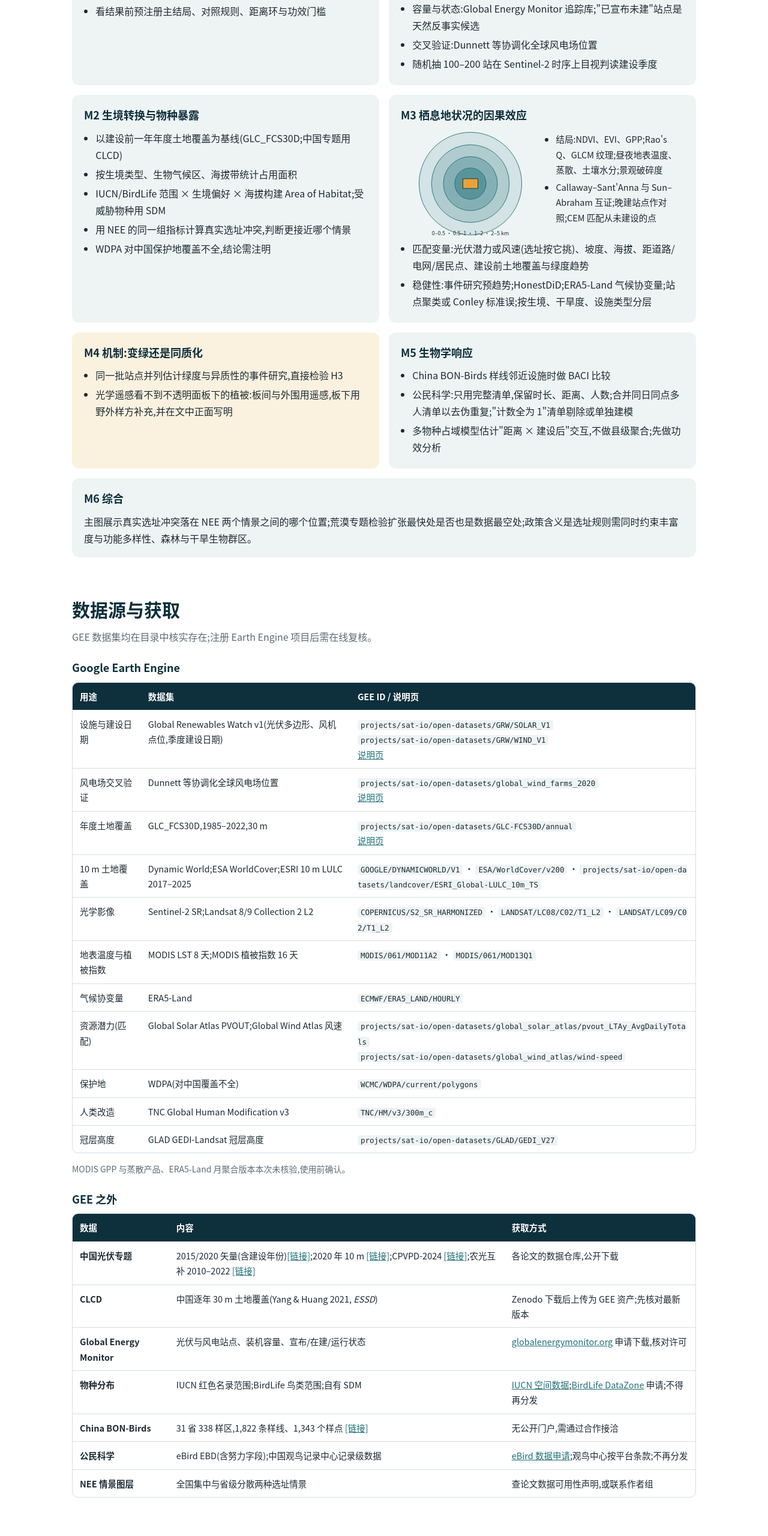
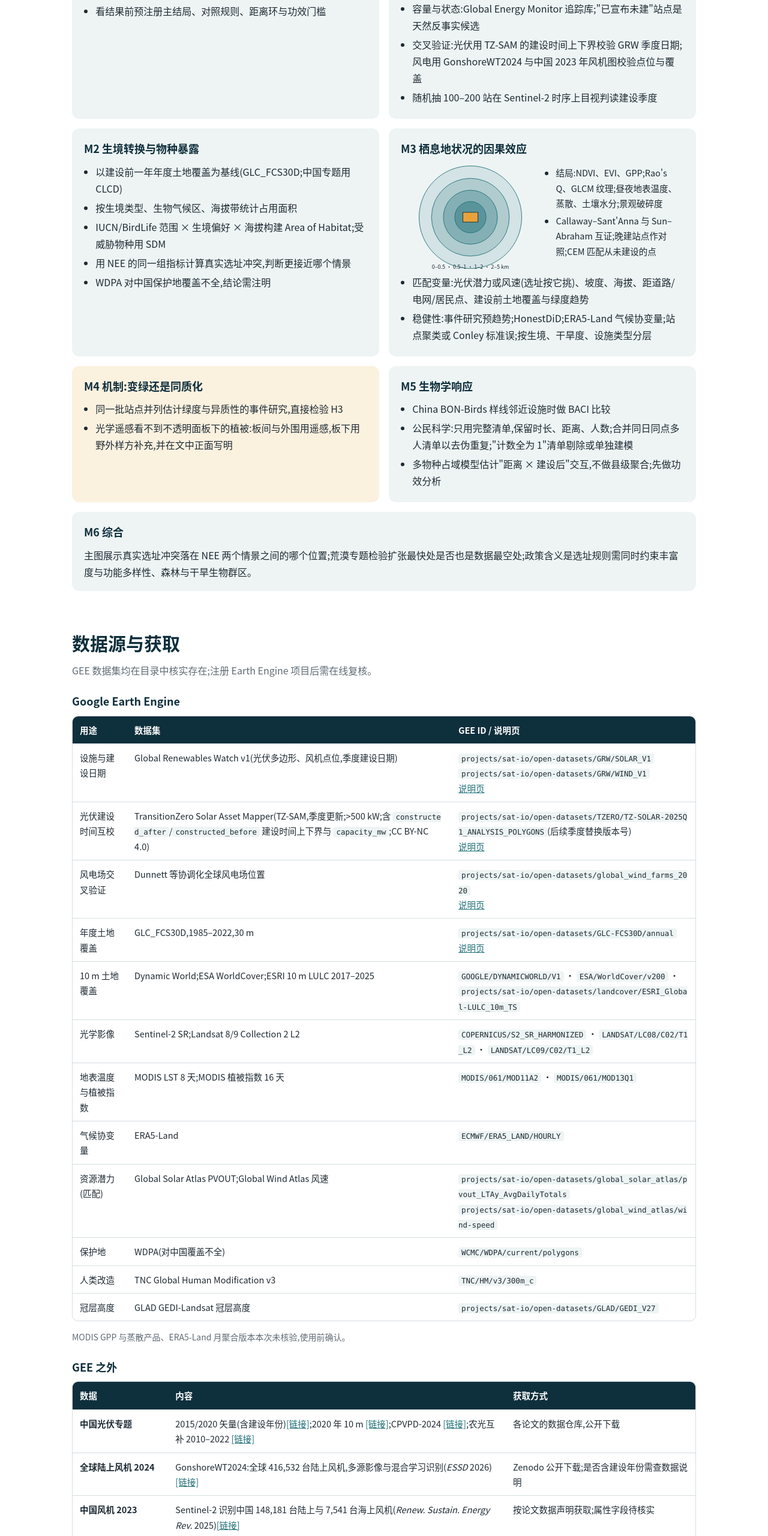
Before and after one commit to dingchenchen6/renewables-biodiversity-rs, a website: page index.html in a window 1280 px wide. Shown: the part 3688-6248 px from the top of the page at 60% size. Drawn offline with Linux system fonts and the light colour scheme.

Commit message:
Add TZ-SAM, GonshoreWT2024 and China 2023 turbine map as cross-validation sources

```diff
--- a/index.html
+++ b/index.html
@@ -217,7 +217,7 @@ footer{margin-top:60px;padding:30px 0 50px;border-top:1px solid var(--line);colo
       <li>主数据:GRW,筛选 <code>country_code = 'CHN'</code>,保留 <code>construction_date</code></li>
       <li>补 2018 年前:中国 2015/2020 矢量光伏数据集的建设年份字段;农光互补 2010–2022</li>
       <li>容量与状态:Global Energy Monitor 追踪库;"已宣布未建"站点是天然反事实候选</li>
-      <li>交叉验证:Dunnett 等协调化全球风电场位置</li>
+      <li>交叉验证:光伏用 TZ-SAM 的建设时间上下界校验 GRW 季度日期;风电用 GonshoreWT2024 与中国 2023 年风机图校验点位与覆盖</li>
       <li>随机抽 100–200 站在 Sentinel-2 时序上目视判读建设季度</li>
     </ul></div>
     <div class="card"><h3>M2 生境转换与物种暴露</h3><ul>
@@ -267,6 +267,7 @@ footer{margin-top:60px;padding:30px 0 50px;border-top:1px solid var(--line);colo
   <div class="tw"><table>
     <tr><th>用途</th><th>数据集</th><th>GEE ID / 说明页</th></tr>
     <tr><td>设施与建设日期</td><td>Global Renewables Watch v1(光伏多边形、风机点位,季度建设日期)</td><td><code>projects/sat-io/open-datasets/GRW/SOLAR_V1</code><br><code>projects/sat-io/open-datasets/GRW/WIND_V1</code><br><a href="https://gee-community-catalog.org/projects/grw/">说明页</a></td></tr>
+    <tr><td>光伏建设时间互校</td><td>TransitionZero Solar Asset Mapper(TZ-SAM,季度更新;&gt;500 kW;含 <code>constructed_after</code>/<code>constructed_before</code> 建设时间上下界与 <code>capacity_mw</code>;CC BY-NC 4.0)</td><td><code>projects/sat-io/open-datasets/TZERO/TZ-SOLAR-2025Q1_ANALYSIS_POLYGONS</code>(后续季度替换版本号)<br><a href="https://gee-community-catalog.org/projects/tzero/">说明页</a></td></tr>
     <tr><td>风电场交叉验证</td><td>Dunnett 等协调化全球风电场位置</td><td><code>projects/sat-io/open-datasets/global_wind_farms_2020</code><br><a href="https://gee-community-catalog.org/projects/energy_farms/">说明页</a></td></tr>
     <tr><td>年度土地覆盖</td><td>GLC_FCS30D,1985–2022,30 m</td><td><code>projects/sat-io/open-datasets/GLC-FCS30D/annual</code><br><a href="https://gee-community-catalog.org/projects/glc_fcs/">说明页</a></td></tr>
     <tr><td>10 m 土地覆盖</td><td>Dynamic World;ESA WorldCover;ESRI 10 m LULC 2017–2025</td><td><code>GOOGLE/DYNAMICWORLD/V1</code> · <code>ESA/WorldCover/v200</code> · <code>projects/sat-io/open-datasets/landcover/ESRI_Global-LULC_10m_TS</code></td></tr>
@@ -283,6 +284,9 @@ footer{margin-top:60px;padding:30px 0 50px;border-top:1px solid var(--line);colo
   <div class="tw"><table>
     <tr><th>数据</th><th>内容</th><th>获取方式</th></tr>
     <tr><td><b>中国光伏专题</b></td><td>2015/2020 矢量(含建设年份)<a href="https://www.nature.com/articles/s41597-024-04356-z">[链接]</a>;2020 年 10 m <a href="https://www.ncbi.nlm.nih.gov/pmc/articles/PMC10864270/">[链接]</a>;CPVPD-2024 <a href="https://www.proquest.com/docview/3255958629?pq-origsite=wos">[链接]</a>;农光互补 2010–2022 <a href="https://pmc.ncbi.nlm.nih.gov/articles/PMC12855862/">[链接]</a></td><td>各论文的数据仓库,公开下载</td></tr>
+    <tr><td><b>全球陆上风机 2024</b></td><td>GonshoreWT2024:全球 416,532 台陆上风机,多源影像与混合学习识别(<i>ESSD</i> 2026)<a href="https://essd.copernicus.org/articles/18/4523/2026/">[链接]</a></td><td>Zenodo 公开下载;是否含建设年份需查数据说明</td></tr>
+    <tr><td><b>中国风机 2023</b></td><td>Sentinel-2 识别中国 148,181 台陆上与 7,541 台海上风机(<i>Renew. Sustain. Energy Rev.</i> 2025)<a href="https://www.sciencedirect.com/science/article/abs/pii/S1364032125002394">[链接]</a></td><td>按论文数据声明获取;属性字段待核实</td></tr>
+    <tr><td><b>中国光伏 2010–2022</b></td><td>Chen, Zhou, Ge, Dong(2024)深度学习识别的光伏多边形,含建设日期</td><td>按论文数据声明或联系作者;期刊与仓库待核实</td></tr>
     <tr><td><b>CLCD</b></td><td>中国逐年 30 m 土地覆盖(Yang &amp; Huang 2021, <i>ESSD</i>)</td><td>Zenodo 下载后上传为 GEE 资产;先核对最新版本</td></tr>
     <tr><td><b>Global Energy Monitor</b></td><td>光伏与风电站点、装机容量、宣布/在建/运行状态</td><td><a href="https://globalenergymonitor.org/">globalenergymonitor.org</a> 申请下载,核对许可</td></tr>
     <tr><td><b>物种分布</b></td><td>IUCN 红色名录范围;BirdLife 鸟类范围;自有 SDM</td><td><a href="https://www.iucnredlist.org/resources/spatial-data-download">IUCN 空间数据</a>;<a href="https://datazone.birdlife.org/">BirdLife DataZone</a> 申请;不得再分发</td></tr>
```
